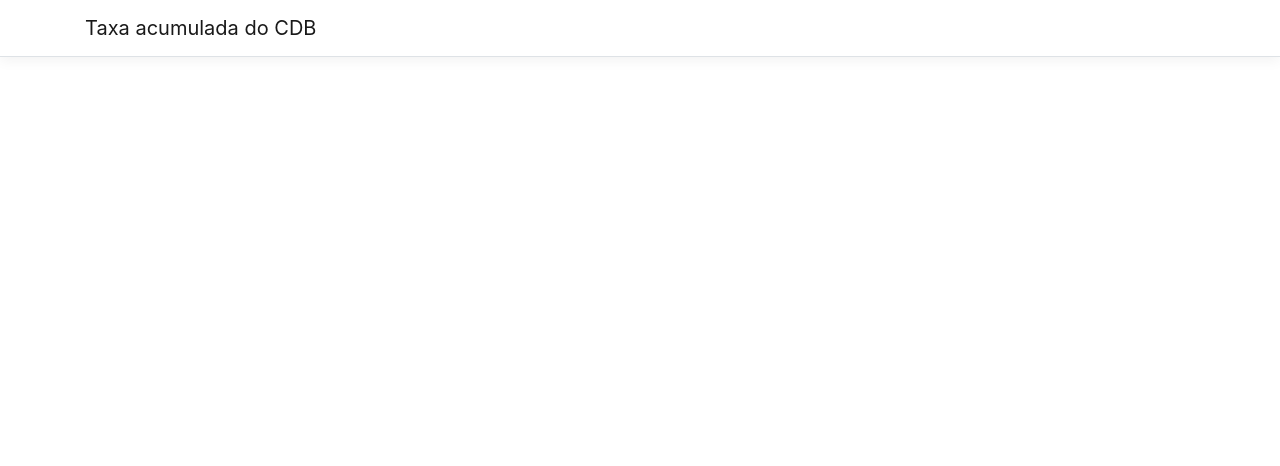
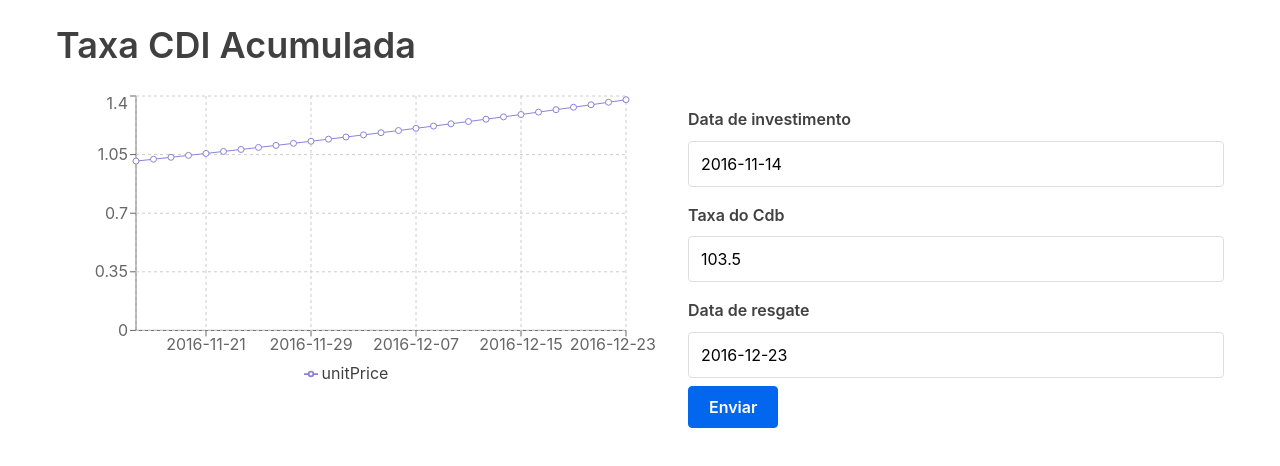
Before and after one commit to briansiervi/gorila-cdb, a React (Create React App) app in the folder ClientApp/: page / in a window 1280 px wide. Shown: the top 466 px of the page. Built offline with nearby package versions, Linux system fonts and the light colour scheme.

Commit message:
recharts funcionando

```diff
--- a/ClientApp/src/App.js
+++ b/ClientApp/src/App.js
@@ -1,18 +1,147 @@
-import React, { Component } from 'react';
-import { Route } from 'react-router';
-import { Layout } from './components/Layout';
-import { FetchData } from './components/FetchData';
+import React from 'react';
+import InputForm from './forms/InputForm';
+import { LineChart, Line, XAxis, YAxis, CartesianGrid, Tooltip, Legend } from 'recharts';
 
-import './custom.css'
+const App = () => {
+  const responseData = [
+    {
+      "date": "2016-11-14",
+      "unitPrice": 1.0111489786000000
+    },
+    {
+      "date": "2016-11-16",
+      "unitPrice": 1.0224222569238200
+    },
+    {
+      "date": "2016-11-17",
+      "unitPrice": 1.0338212207864300
+    },
+    {
+      "date": "2016-11-18",
+      "unitPrice": 1.0453472714532000
+    },
+    {
+      "date": "2016-11-21",
+      "unitPrice": 1.0570018258122000
+    },
+    {
+      "date": "2016-11-22",
+      "unitPrice": 1.0687863165483400
+    },
+    {
+      "date": "2016-11-23",
+      "unitPrice": 1.0807021923195100
+    },
+    {
+      "date": "2016-11-24",
+      "unitPrice": 1.0927509179346500
+    },
+    {
+      "date": "2016-11-25",
+      "unitPrice": 1.1049339745338300
+    },
+    {
+      "date": "2016-11-28",
+      "unitPrice": 1.1172528597703200
+    },
+    {
+      "date": "2016-11-29",
+      "unitPrice": 1.1297090879946900
+    },
+    {
+      "date": "2016-11-30",
+      "unitPrice": 1.1423041904409700
+    },
+    {
+      "date": "2016-12-01",
+      "unitPrice": 1.1549593673373600
+    },
+    {
+      "date": "2016-12-02",
+      "unitPrice": 1.1677547463827200
+    },
+    {
+      "date": "2016-12-05",
+      "unitPrice": 1.1806918808261900
+    },
+    {
+      "date": "2016-12-06",
+      "unitPrice": 1.1937723411247900
+    },
+    {
+      "date": "2016-12-07",
+      "unitPrice": 1.2069977151340700
+    },
+    {
+      "date": "2016-12-08",
+      "unitPrice": 1.2203696083008600
+    },
+    {
+      "date": "2016-12-09",
+      "unitPrice": 1.2338896438581700
+    },
+    {
+      "date": "2016-12-12",
+      "unitPrice": 1.2475594630222000
+    },
+    {
+      "date": "2016-12-13",
+      "unitPrice": 1.2613807251916200
+    },
+    {
+      "date": "2016-12-14",
+      "unitPrice": 1.2753551081489600
+    },
+    {
+      "date": "2016-12-15",
+      "unitPrice": 1.2894843082643000
+    },
+    {
+      "date": "2016-12-16",
+      "unitPrice": 1.3037700407012100
+    },
+    {
+      "date": "2016-12-19",
+      "unitPrice": 1.3182140396249200
+    },
+    {
+      "date": "2016-12-20",
+      "unitPrice": 1.3328180584128700
+    },
+    {
+      "date": "2016-12-21",
+      "unitPrice": 1.3475838698675300
+    },
+    {
+      "date": "2016-12-22",
+      "unitPrice": 1.3625132664316000
+    },
+    {
+      "date": "2016-12-23",
+      "unitPrice": 1.3776080604056200
+    }
+  ];
 
-export default class App extends Component {
-  static displayName = App.name;
+  return (
+    <div className="container">
+      <h1>Taxa CDI Acumulada</h1>
+      <div className="flex-row">
+        <div className="flex-large">
+            <LineChart width={600} height={300} data={responseData} margin={{top: 5, right: 30, left: 20, bottom: 5}}>
+              <XAxis dataKey="date"/>
+              <YAxis/>
+              <CartesianGrid strokeDasharray="3 3"/>
+              <Tooltip/>
+              <Legend />
+              <Line type="monotone" dataKey="unitPrice" stroke="#8884d8" activeDot={{r: 8}}/>
+            </LineChart>
+        </div>
+        <div className="flex-large">
+          <InputForm/>
+        </div>
+      </div>
+    </div>
+  )
+}
 
-  render () {
-    return (
-      <Layout>
-        <Route path='/fetch-data' component={FetchData} />
-      </Layout>
-    );
-  }
-}
+export default App
--- a/ClientApp/src/forms/InputForm.js
+++ b/ClientApp/src/forms/InputForm.js
@@ -6,23 +6,14 @@ const InputForm = (props) => {
     const [currentDate, setCurrentDate] = useState('2016-12-23')
 
     const sendData = (investmentDate, cdbRate, currentDate) => {
-        // let urlPath = "https://calculocdbapi.azurewebsites.net/api/home"
-        let urlPath = "https://localhost:5001/api/home"
-
-        let fetchParameters = {
-            method: 'POST',
-            headers: {
-                'Content-Type': 'application/json'
-            },
-            body: new URLSearchParams({
-                "investmentDate": "2016-11-14",
-                "cdbRate": "103,5",
-                "currentDate": "2016-11-23"
-            })
+        let request = {
+            "investmentDate": "2016-11-14",
+            "cdbRate": 103.5,
+            "currentDate": "2016-11-23"
         }
 
-        fetch(urlPath, fetchParameters)
-        .then(response => response.text())
+        fetch('/api/home', request)
+        .then(response => response.json())
         .then((text) => {
             console.log(text)
         });
--- a/ClientApp/src/index.js
+++ b/ClientApp/src/index.js
@@ -1,17 +1,6 @@
-import 'bootstrap/dist/css/bootstrap.css';
 import React from 'react';
 import ReactDOM from 'react-dom';
-import { BrowserRouter } from 'react-router-dom';
+import './index.css';
 import App from './App';
-import registerServiceWorker from './registerServiceWorker';
 
-const baseUrl = document.getElementsByTagName('base')[0].getAttribute('href');
-const rootElement = document.getElementById('root');
-
-ReactDOM.render(
-  <BrowserRouter basename={baseUrl}>
-    <App />
-  </BrowserRouter>,
-  rootElement);
-
-registerServiceWorker();
+ReactDOM.render(<App />, document.getElementById('root'))
```
Also changed, not shown: 1 other file (tests, documents, lock files or other folders).
